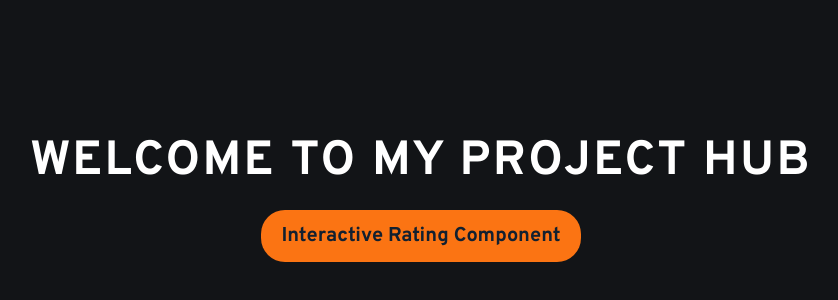
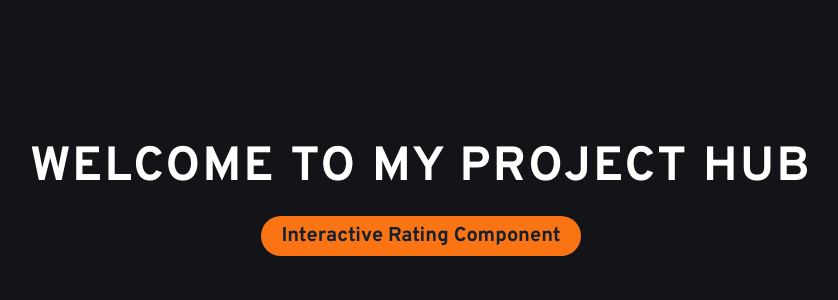
Before and after one commit to AskTiba/Tech-Portfolio, a Next.js app: page / in a window 1280 px wide. Shown: the part 188-488 px from the top of the page, without its empty margins (219-1057 px from the left). Built offline with nearby package versions, Linux system fonts and the light colour scheme.

Commit message:
Setup Shadcn/ui

```diff
--- a/src/app/globals.css
+++ b/src/app/globals.css
@@ -2,32 +2,75 @@
   @tailwind components;
   @tailwind utilities;
 
+  @layer base {
     :root {
-  --foreground-rgb: 0, 0, 0;
-  --background-start-rgb: 214, 219, 220;
-  --background-end-rgb: 255, 255, 255;
+      --background: 0 0% 100%;
+      --foreground: 222.2 84% 4.9%;
+
+      --card: 0 0% 100%;
+      --card-foreground: 222.2 84% 4.9%;
+
+      --popover: 0 0% 100%;
+      --popover-foreground: 222.2 84% 4.9%;
+
+      --primary: 222.2 47.4% 11.2%;
+      --primary-foreground: 210 40% 98%;
+
+      --secondary: 210 40% 96.1%;
+      --secondary-foreground: 222.2 47.4% 11.2%;
+
+      --muted: 210 40% 96.1%;
+      --muted-foreground: 215.4 16.3% 46.9%;
+
+      --accent: 210 40% 96.1%;
+      --accent-foreground: 222.2 47.4% 11.2%;
+
+      --destructive: 0 84.2% 60.2%;
+      --destructive-foreground: 210 40% 98%;
+
+      --border: 214.3 31.8% 91.4%;
+      --input: 214.3 31.8% 91.4%;
+      --ring: 222.2 84% 4.9%;
+
+      --radius: 0.5rem;
     }
 
-@media (prefers-color-scheme: dark) {
-  :root {
-    --foreground-rgb: 255, 255, 255;
-    --background-start-rgb: 0, 0, 0;
-    --background-end-rgb: 0, 0, 0;
+    .dark {
+      --background: 222.2 84% 4.9%;
+      --foreground: 210 40% 98%;
+
+      --card: 222.2 84% 4.9%;
+      --card-foreground: 210 40% 98%;
+
+      --popover: 222.2 84% 4.9%;
+      --popover-foreground: 210 40% 98%;
+
+      --primary: 210 40% 98%;
+      --primary-foreground: 222.2 47.4% 11.2%;
+
+      --secondary: 217.2 32.6% 17.5%;
+      --secondary-foreground: 210 40% 98%;
+
+      --muted: 217.2 32.6% 17.5%;
+      --muted-foreground: 215 20.2% 65.1%;
+
+      --accent: 217.2 32.6% 17.5%;
+      --accent-foreground: 210 40% 98%;
+
+      --destructive: 0 62.8% 30.6%;
+      --destructive-foreground: 210 40% 98%;
+
+      --border: 217.2 32.6% 17.5%;
+      --input: 217.2 32.6% 17.5%;
+      --ring: 212.7 26.8% 83.9%;
     }
   }
 
+  @layer base {
+    * {
+      @apply border-border;
+    }
     body {
-  color: rgb(var(--foreground-rgb));
-  background: linear-gradient(
-      to bottom,
-      transparent,
-      rgb(var(--background-end-rgb))
-    )
-    rgb(var(--background-start-rgb));
-}
-
-@layer utilities {
-  .text-balance {
-    text-wrap: balance;
+      @apply bg-background text-foreground;
     }
   }
--- a/src/app/page.tsx
+++ b/src/app/page.tsx
@@ -1,6 +1,8 @@
 "use client";
 
+import { Button } from "@/components/ui/button";
 import { useRouter } from "next/navigation";
+
 export default function Home() {
   const router = useRouter();
   const handleClick = () => {
@@ -11,13 +13,13 @@
       <div className="uppercase flex justify-center items-center text-5xl font-bold tracking-wider">
         welcome to my project hub
       </div>
-      <button
+      <Button
         type="button"
         onClick={handleClick}
         className="bg-orange text-blue font-bold my-6 py-3 px-5 rounded-3xl text-xl transition-all duration-200 hover:bg-white"
       >
         Interactive Rating Component
-      </button>
+      </Button>
     </main>
   );
 }
--- /dev/null
+++ b/src/components/ui/button.tsx
@@ -0,0 +1,56 @@
+import * as React from "react"
+import { Slot } from "@radix-ui/react-slot"
+import { cva, type VariantProps } from "class-variance-authority"
+
+import { cn } from "@/lib/utils"
+
+const buttonVariants = cva(
+  "inline-flex items-center justify-center whitespace-nowrap rounded-md text-sm font-medium ring-offset-background transition-colors focus-visible:outline-none focus-visible:ring-2 focus-visible:ring-ring focus-visible:ring-offset-2 disabled:pointer-events-none disabled:opacity-50",
+  {
+    variants: {
+      variant: {
+        default: "bg-primary text-primary-foreground hover:bg-primary/90",
+        destructive:
+          "bg-destructive text-destructive-foreground hover:bg-destructive/90",
+        outline:
+          "border border-input bg-background hover:bg-accent hover:text-accent-foreground",
+        secondary:
+          "bg-secondary text-secondary-foreground hover:bg-secondary/80",
+        ghost: "hover:bg-accent hover:text-accent-foreground",
+        link: "text-primary underline-offset-4 hover:underline",
+      },
+      size: {
+        default: "h-10 px-4 py-2",
+        sm: "h-9 rounded-md px-3",
+        lg: "h-11 rounded-md px-8",
+        icon: "h-10 w-10",
+      },
+    },
+    defaultVariants: {
+      variant: "default",
+      size: "default",
+    },
+  }
+)
+
+export interface ButtonProps
+  extends React.ButtonHTMLAttributes<HTMLButtonElement>,
+    VariantProps<typeof buttonVariants> {
+  asChild?: boolean
+}
+
+const Button = React.forwardRef<HTMLButtonElement, ButtonProps>(
+  ({ className, variant, size, asChild = false, ...props }, ref) => {
+    const Comp = asChild ? Slot : "button"
+    return (
+      <Comp
+        className={cn(buttonVariants({ variant, size, className }))}
+        ref={ref}
+        {...props}
+      />
+    )
+  }
+)
+Button.displayName = "Button"
+
+export { Button, buttonVariants }
--- /dev/null
+++ b/src/lib/utils.ts
@@ -0,0 +1,6 @@
+import { type ClassValue, clsx } from "clsx"
+import { twMerge } from "tailwind-merge"
+
+export function cn(...inputs: ClassValue[]) {
+  return twMerge(clsx(inputs))
+}
--- a/tailwind.config.ts
+++ b/tailwind.config.ts
@@ -1,18 +1,23 @@
 import type { Config } from "tailwindcss";
 
-const config: Config = {
+const config = {
+  darkMode: ["class"],
   content: [
-    "./src/pages/**/*.{js,ts,jsx,tsx,mdx}",
-    "./src/components/**/*.{js,ts,jsx,tsx,mdx}",
-    "./src/app/**/*.{js,ts,jsx,tsx,mdx}",
+    "./pages/**/*.{ts,tsx}",
+    "./components/**/*.{ts,tsx}",
+    "./app/**/*.{ts,tsx}",
+    "./src/**/*.{ts,tsx}",
   ],
+  prefix: "",
   theme: {
+    container: {
+      center: true,
+      padding: "2rem",
+      screens: {
+        "2xl": "1400px",
+      },
+    },
     extend: {
-      backgroundImage: {
-        "gradient-radial": "radial-gradient(var(--tw-gradient-stops))",
-        "gradient-conic":
-          "conic-gradient(from 180deg at 50% 50%, var(--tw-gradient-stops))",
-      },
       colors: {
         orange: "hsl(25, 97%, 53%)",
         white: "hsl(0, 0%, 100%)",
@@ -20,9 +25,62 @@
         blue: "hsl(213, 45%, 13%)",
         "blue-1": "hsl(213, 19%, 18%)",
         "dark-blue": "hsl(216, 12%, 8%)",
+        border: "hsl(var(--border))",
+        input: "hsl(var(--input))",
+        ring: "hsl(var(--ring))",
+        background: "hsl(var(--background))",
+        foreground: "hsl(var(--foreground))",
+        primary: {
+          DEFAULT: "hsl(var(--primary))",
+          foreground: "hsl(var(--primary-foreground))",
+        },
+        secondary: {
+          DEFAULT: "hsl(var(--secondary))",
+          foreground: "hsl(var(--secondary-foreground))",
+        },
+        destructive: {
+          DEFAULT: "hsl(var(--destructive))",
+          foreground: "hsl(var(--destructive-foreground))",
+        },
+        muted: {
+          DEFAULT: "hsl(var(--muted))",
+          foreground: "hsl(var(--muted-foreground))",
+        },
+        accent: {
+          DEFAULT: "hsl(var(--accent))",
+          foreground: "hsl(var(--accent-foreground))",
+        },
+        popover: {
+          DEFAULT: "hsl(var(--popover))",
+          foreground: "hsl(var(--popover-foreground))",
+        },
+        card: {
+          DEFAULT: "hsl(var(--card))",
+          foreground: "hsl(var(--card-foreground))",
+        },
+      },
+      borderRadius: {
+        lg: "var(--radius)",
+        md: "calc(var(--radius) - 2px)",
+        sm: "calc(var(--radius) - 4px)",
+      },
+      keyframes: {
+        "accordion-down": {
+          from: { height: "0" },
+          to: { height: "var(--radix-accordion-content-height)" },
+        },
+        "accordion-up": {
+          from: { height: "var(--radix-accordion-content-height)" },
+          to: { height: "0" },
+        },
+      },
+      animation: {
+        "accordion-down": "accordion-down 0.2s ease-out",
+        "accordion-up": "accordion-up 0.2s ease-out",
       },
     },
   },
-  plugins: [],
-};
+  plugins: [require("tailwindcss-animate")],
+} satisfies Config;
+
 export default config;
```
Also changed, not shown: package.json (+10 -4 lines), components.json (added), 1 other file (tests, documents, lock files or other folders). Lines whose indentation alone changed are shown as unchanged.
